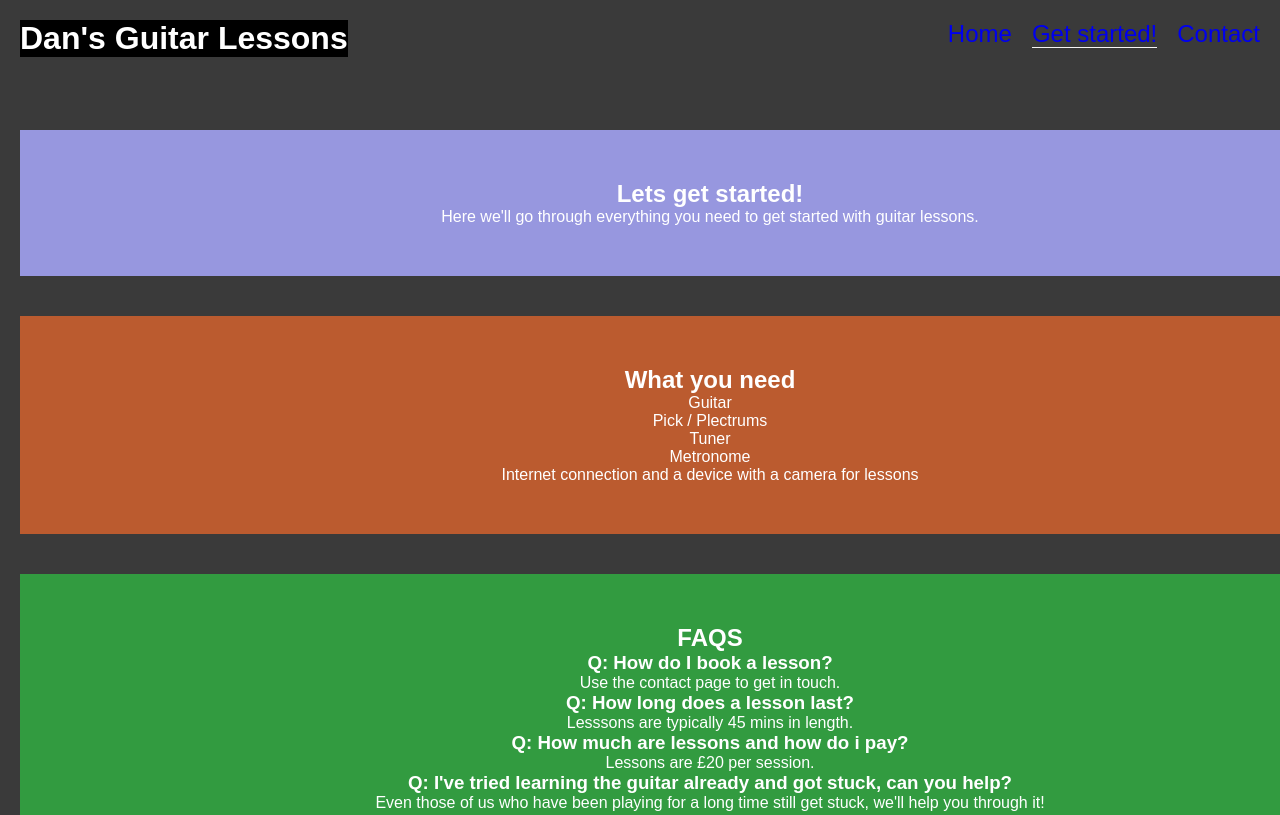
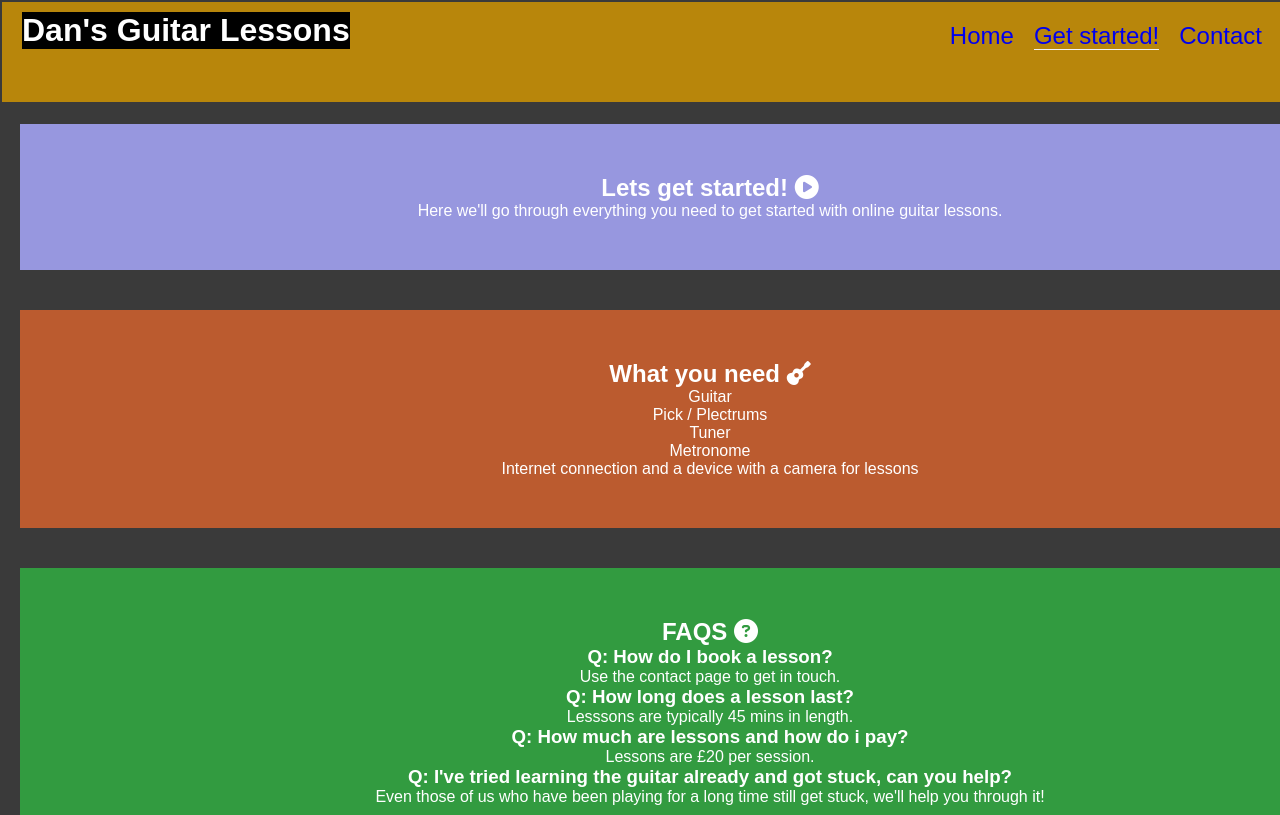
Before and after one commit to dmillar93/Dans-Guitar-Lessons, a plain HTML site: page get-started.html in a window 1280 px wide. Shown: the top 815 px of the page. Drawn offline with Linux system fonts and the light colour scheme.

Commit message:
add icons to get started headings

```diff
--- a/assets/css/style.css
+++ b/assets/css/style.css
@@ -15,9 +15,19 @@ body {
 
 /* nav bar */
 
+/* #page-top {
+    width: 100%;
+    background-color: darkgoldenrod;
+    border: 2px solid #3a3a3a;
+    left: 0;
+    bottom: 0;
+} */
+
 #header {
     width: 100%;
     height: 100px;
+    background-color: darkgoldenrod;
+    border: 2px solid #3a3a3a;
 }
 
 #logo {
--- a/get-started.html
+++ b/get-started.html
@@ -37,11 +37,11 @@
 
     <section>
         <div id="start-info">
-            <h2>Lets get started!</h2>
-            <p>Here we'll go through everything you need to get started with guitar lessons.</p>
+            <h2>Lets get started! <i class="fa-solid fa-circle-play"></i></h2>
+            <p>Here we'll go through everything you need to get started with online guitar lessons.</p>
         </div>
         <div id="what-need">
-            <h2>What you need</h2>
+            <h2>What you need <i class="fa-solid fa-guitar"></i></h2>
             <ul>
                 <li>Guitar</li>
                 <li>Pick / Plectrums</li>
@@ -54,7 +54,7 @@
 
     <section>
         <div id="faqs">
-            <h2>FAQS</h2>
+            <h2>FAQS <i class="fa-solid fa-circle-question"></i></h2>
             <h3>Q: How do I book a lesson?</h3>
             <p>Use the contact page to get in touch.</p>
             <h3>Q: How long does a lesson last?</h3>
@@ -68,9 +68,9 @@
 
     <section>
         <div id="guitar-strum">
-
         </div>
     </section>
+    <!-- footer script taken from love running project -->
     <footer>
         <div id="footer-elements">
             <ul class="social-networks">
@@ -95,7 +95,7 @@
                 </li>
             </ul>
         </div>
- </footer>
+    </footer>
 
     <script src="https://kit.fontawesome.com/93f517126b.js" crossorigin="anonymous"></script>
 </body>
```
Also changed, not shown: index.html (+3 -0 lines).
